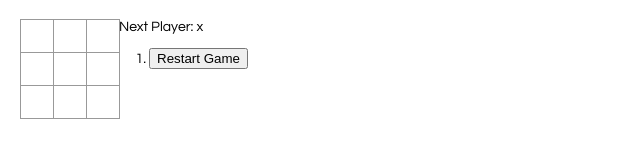
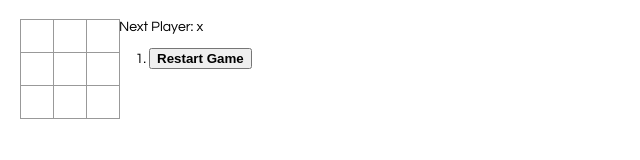
Before and after one commit to shruti811/TicTacToe, a React app in the folder app/: page / in a window 1280 px wide. Shown: the full height of the page, 0-640 px from the left. Built offline with nearby package versions, Linux system fonts and the light colour scheme.

Commit message:
bold current move

```diff
--- a/app/src/index.css
+++ b/app/src/index.css
@@ -48,3 +48,7 @@ body {
   .game-info {
     margin-left: 20px;
   }
+
+  .move-list {
+    font-weight: bold;
+  }
--- a/app/src/index.js
+++ b/app/src/index.js
@@ -92,7 +92,7 @@ class Game extends React.Component{
             const output = move ? "Go to move #"+ move + " => [" + row + "," + col + "]" : "Restart Game";
             return (
                 <li key={move}>
-                    <button onClick={ () => this.jump(move) }> {output} </button>
+                    <button className={move === this.state.stepCount ? 'move-list' : ''} onClick={ () => this.jump(move) }> {output} </button>
                 </li>
             )
         });
```
